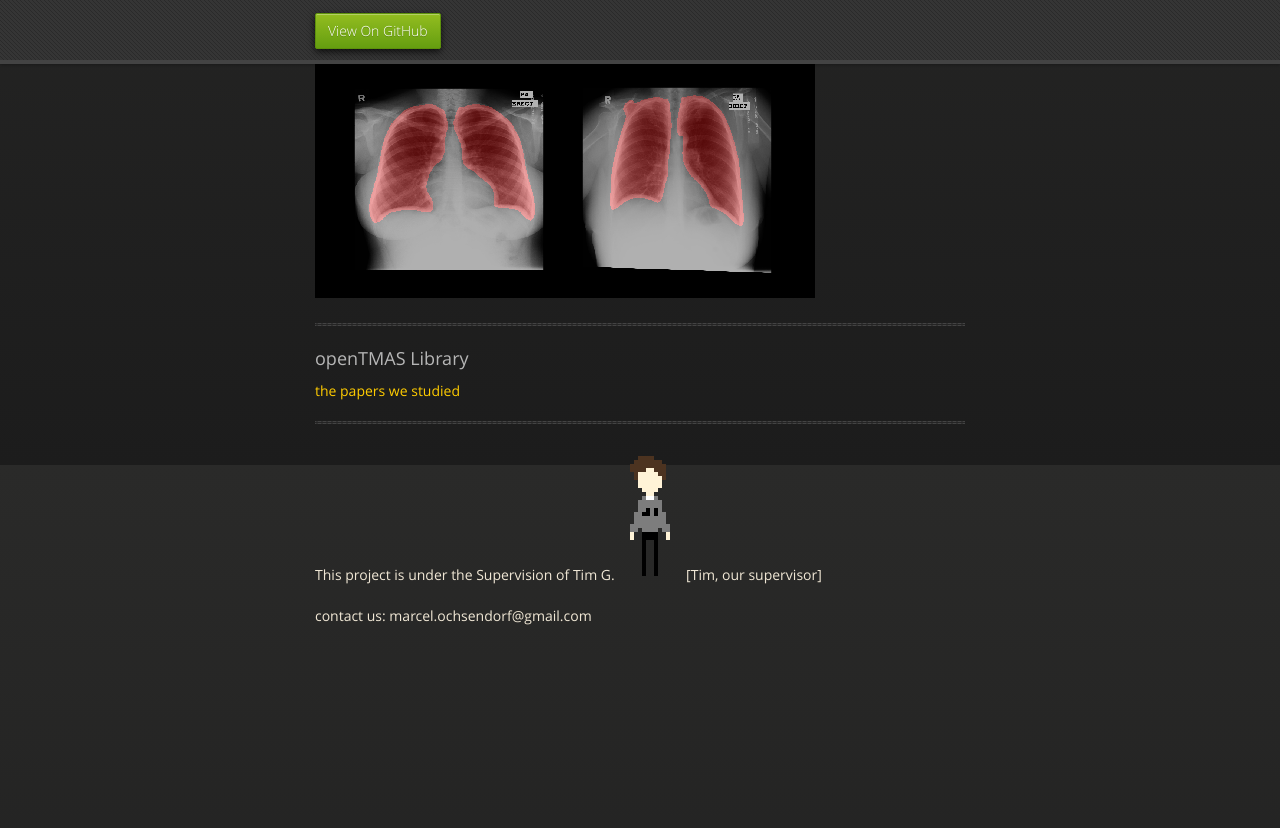
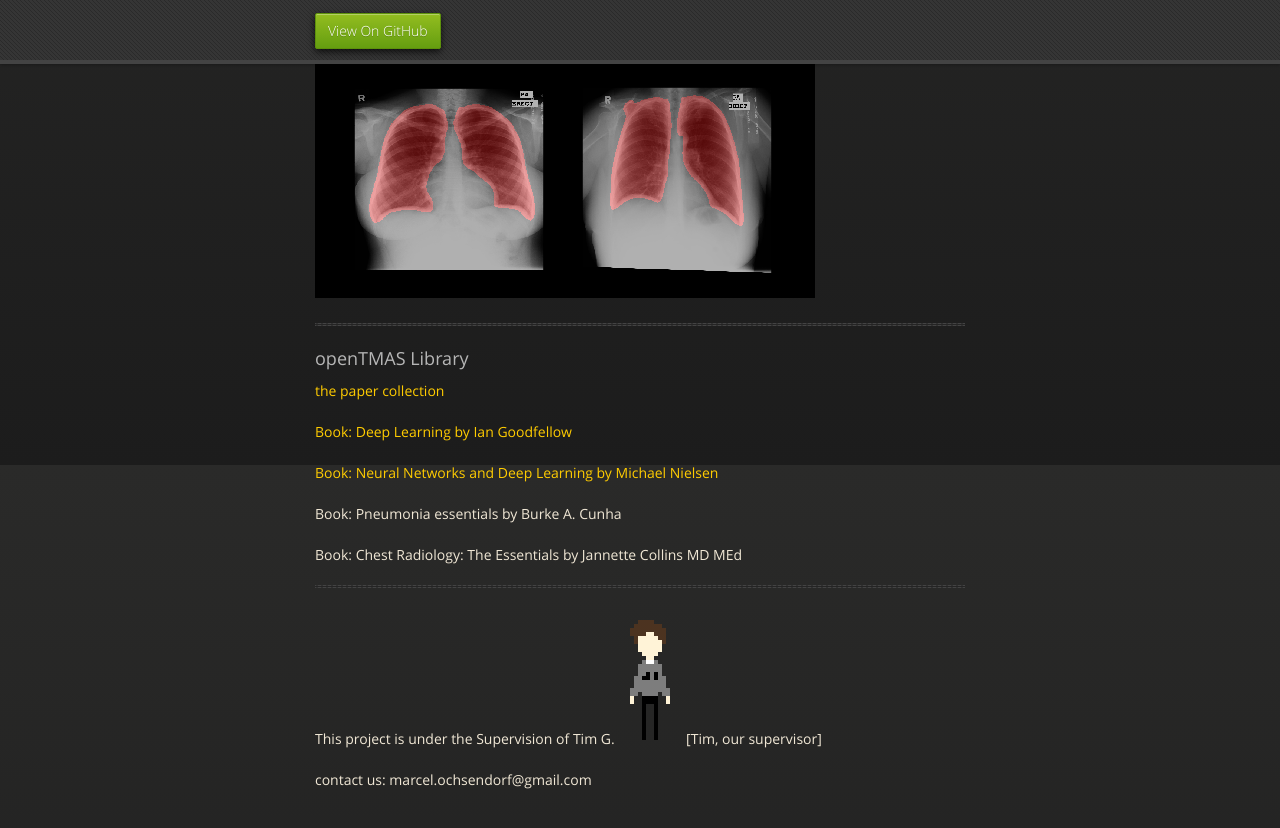
Before and after one commit to notagenius/openTMAS, a Jekyll site: the page built from docs/index.md, in a window 1280 px wide and 900 px high, scrolled down 1335 px. Shown: the top 828 px of the window. Built offline with Jekyll 4.4.1, drawn with Linux system fonts in a browser that asks for light colours; the repository's description, which GitHub fills in, is left out; before the commit the page ends 2071 px from its top, so only the background shows below that.

Commit message:
add library

```diff
--- a/docs/index.md
+++ b/docs/index.md
@@ -43,7 +43,15 @@ the visualization of predicted lung segmentation from deep learning based U-Net
 * * *
 ### openTMAS Library
 
-[the papers we studied](https://github.com/notagenius/openTMAS/tree/master/docs/papers)
+[the paper collection](https://github.com/notagenius/openTMAS/tree/master/docs/papers)
+
+[Book: Deep Learning by Ian Goodfellow](https://www.deeplearningbook.org/)
+
+[Book: Neural Networks and Deep Learning by Michael Nielsen](http://neuralnetworksanddeeplearning.com/)
+
+Book: Pneumonia essentials by Burke A. Cunha
+
+Book: Chest Radiology: The Essentials by Jannette Collins MD MEd
 
 * * *
 
```
